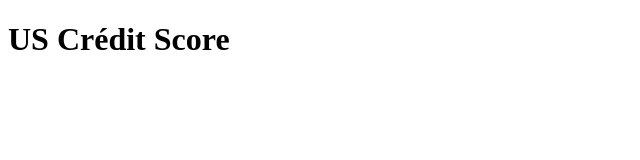
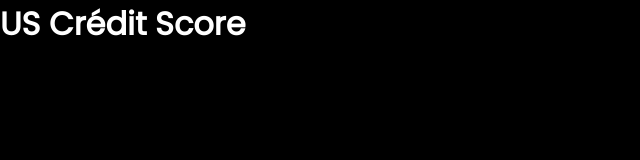
Before and after one commit to xxbadgame/Yannis-NE, a plain HTML site: page USCS.html in a window 1280 px wide. Shown: the whole page, without its empty margins (0-640 px from the left). Drawn offline with Linux system fonts and the light colour scheme.

Commit message:
projects

```diff
--- /dev/null
+++ b/CSS/projects.css
@@ -0,0 +1,14 @@
+* {
+    margin: 0px;
+    padding: 0px;
+    box-sizing: border-box;
+    font-family: Poppins,'Courier New', Courier, monospace;
+    background-color: black;
+}
+
+body{
+    min-width: 312px;
+    overflow-y: visible;
+    overflow-x: hidden;
+    color: white;
+}
--- a/USCS.html
+++ b/USCS.html
@@ -4,7 +4,10 @@
     <meta charset="UTF-8">
     <meta http-equiv="X-UA-Compatible" content="IE=edge">
     <meta name="viewport" content="width=device-width, initial-scale=1.0">
-    <title>Document</title>
+    <link rel="stylesheet" href="CSS/projects.css">
+    <link rel="stylesheet" href="https://fonts.googleapis.com/css?family=Poppins">
+    <title>US Crédit Score</title>
+    <link rel="icon" href="image/logo.png"/>
 </head>
 <body>
    <h1>US Crédit Score</h1>
```
Also changed, not shown: CCAS.html (+4 -1 lines), CreditBreton.html (+4 -1 lines), FullBetProject.html (+5 -3 lines), index.html (+1 -1 lines), CSS/portfolioStyle.css (renamed from portfolioStyle.css).
